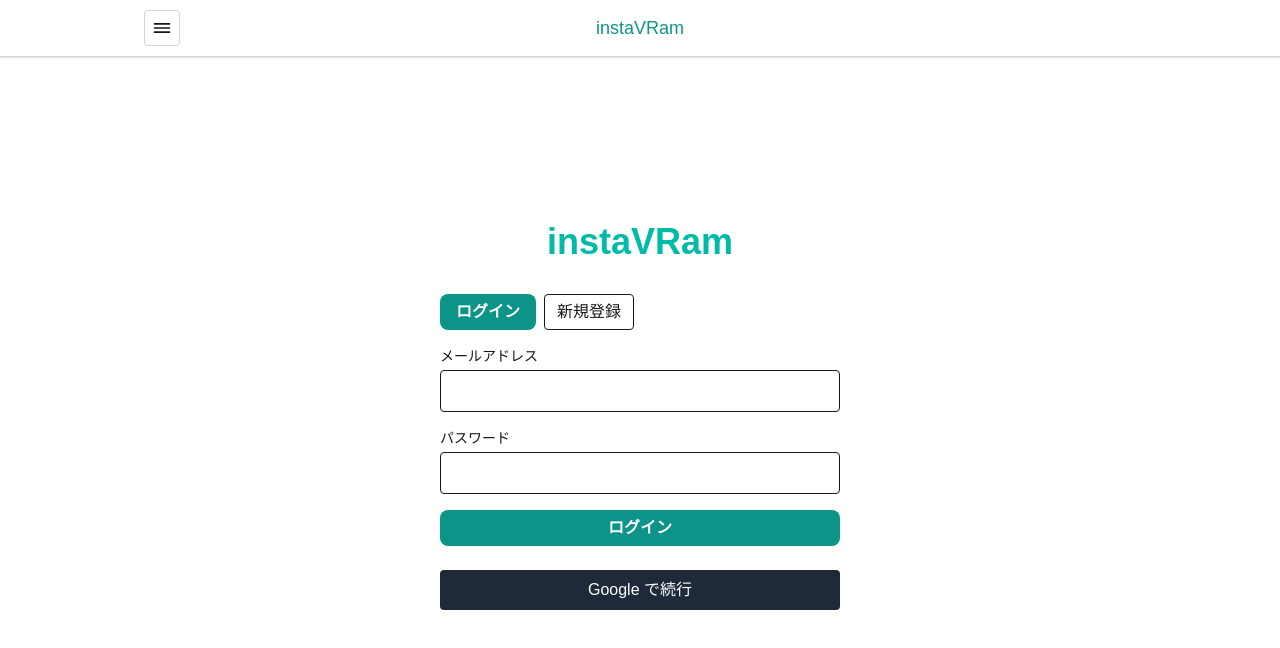
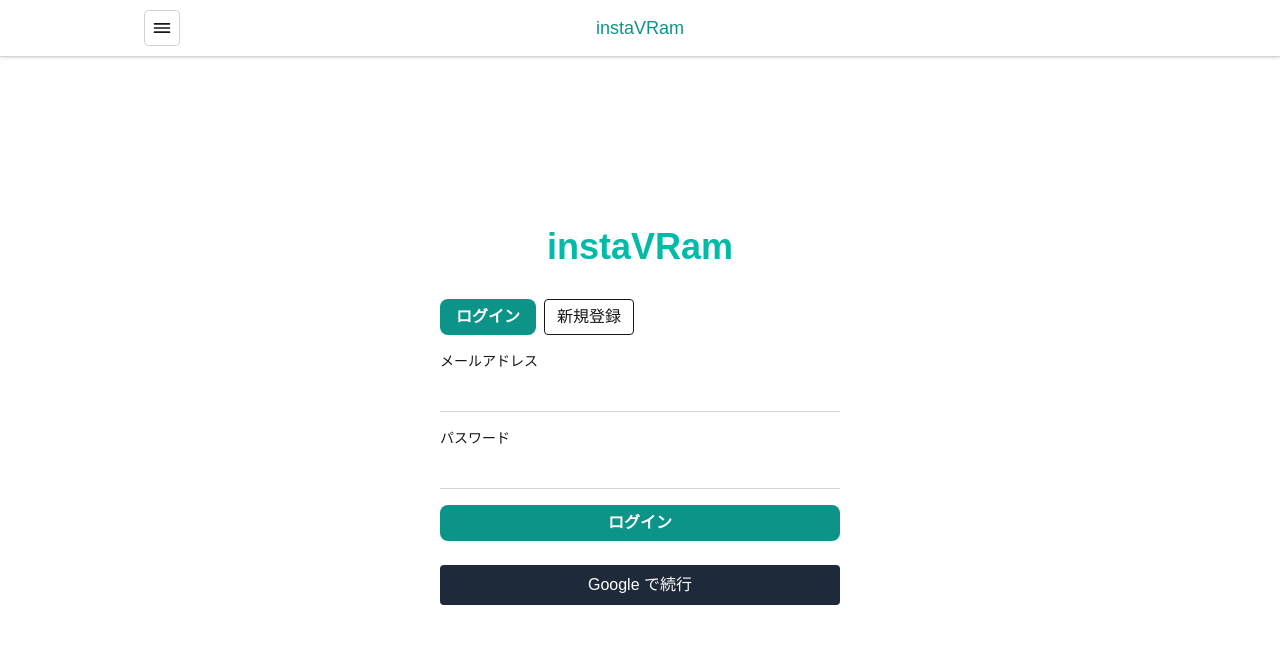
Before and after one commit to bardblue0821/instavram, a Next.js app: page /login in a window 1280 px wide. Shown: the top 648 px of the page. Built offline with nearby package versions, Linux system fonts and the light colour scheme; no server answers.

Commit message:
入力のGUIを枠から下線に変更

```diff
--- a/app/album/[id]/page.tsx
+++ b/app/album/[id]/page.tsx
@@ -469,7 +469,7 @@ export default function AlbumDetailPage() {
               <input
                 value={editTitle}
                 onChange={(e) => setEditTitle(e.target.value)}
-                className="mt-1 w-full rounded border px-2 py-1 text-sm"
+                className="mt-1 input-underline text-sm"
                 placeholder="タイトル"
               />
             </div>
@@ -478,7 +478,7 @@ export default function AlbumDetailPage() {
               <input
                 value={editPlaceUrl}
                 onChange={(e) => setEditPlaceUrl(e.target.value)}
-                className="mt-1 w-full rounded border px-2 py-1 text-sm"
+                className="mt-1 input-underline text-sm"
                 placeholder="https://..."
               />
             </div>
--- a/app/globals.css
+++ b/app/globals.css
@@ -123,3 +123,41 @@ body {
 .accent-ring:focus-visible {
   box-shadow: 0 0 0 3px var(--accent-ring);
 }
+
+/* --------------------------------------
+   Underline input style
+   目的: 四角枠ではなく下線のみのミニマルな入力UI。
+   利点: テーマ変数によりライト/ダーク自動適合。
+--------------------------------------- */
+.input-underline {
+  width: 100%;
+  background: transparent;
+  border: none;
+  border-bottom: 1px solid var(--border);
+  padding: 0.5rem 0.75rem 0.4rem; /* 下線との距離を若干詰める */
+  font-size: 0.95rem;
+  line-height: 1.4;
+  transition: border-color .15s, box-shadow .15s, background-color .15s;
+}
+.input-underline:focus-visible {
+  outline: none;
+  border-bottom-color: var(--accent);
+  box-shadow: 0 1px 0 0 var(--accent);
+}
+.input-underline::placeholder {
+  color: var(--subtle);
+  opacity: 0.7;
+}
+.input-underline:disabled {
+  opacity: .5;
+  cursor: not-allowed;
+}
+/* エラー表示用バリアント（必要時に className へ追加） */
+.input-underline.error {
+  border-bottom-color: #dc2626; /* red-600 */
+  box-shadow: 0 1px 0 0 #dc2626;
+}
+.input-underline.error:focus-visible {
+  border-bottom-color: #dc2626;
+  box-shadow: 0 1px 0 0 #dc2626;
+}
--- a/app/login/page.tsx
+++ b/app/login/page.tsx
@@ -124,7 +124,7 @@ export default function LoginPage() {
           type="email"
           value={email}
           onChange={e => setEmail(e.target.value)}
-          className="w-full border rounded px-3 py-2"
+          className="input-underline"
           required
           autoComplete="email"
           disabled={loading}
@@ -136,7 +136,7 @@ export default function LoginPage() {
           type="password"
           value={password}
           onChange={e => setPassword(e.target.value)}
-          className="w-full border rounded px-3 py-2"
+          className="input-underline"
           required
           autoComplete={mode === 'login' ? 'current-password' : 'new-password'}
           disabled={loading}
--- a/components/AlbumCreateModal.tsx
+++ b/components/AlbumCreateModal.tsx
@@ -72,7 +72,7 @@ export default function AlbumCreateModal({ onCreated }: Props) {
           <input
             value={title}
             onChange={e => setTitle(e.target.value)}
-            className="w-full border rounded px-3 py-2"
+            className="input-underline"
             disabled={loading || !user}
             placeholder="なんのアルバム？"
           />
@@ -82,7 +82,7 @@ export default function AlbumCreateModal({ onCreated }: Props) {
           <input
             value={placeUrl}
             onChange={e => setPlaceUrl(e.target.value)}
-            className="w-full border rounded px-3 py-2"
+            className="input-underline"
             disabled={loading || !user}
 
             placeholder="https://vrchat.com/..."
@@ -93,7 +93,7 @@ export default function AlbumCreateModal({ onCreated }: Props) {
           <textarea
             value={comment}
             onChange={e => setComment(e.target.value)}
-            className="w-full border rounded px-3 py-2 text-sm"
+            className="input-underline text-sm"
             disabled={loading || !user}
             maxLength={200}
             rows={3}
```
